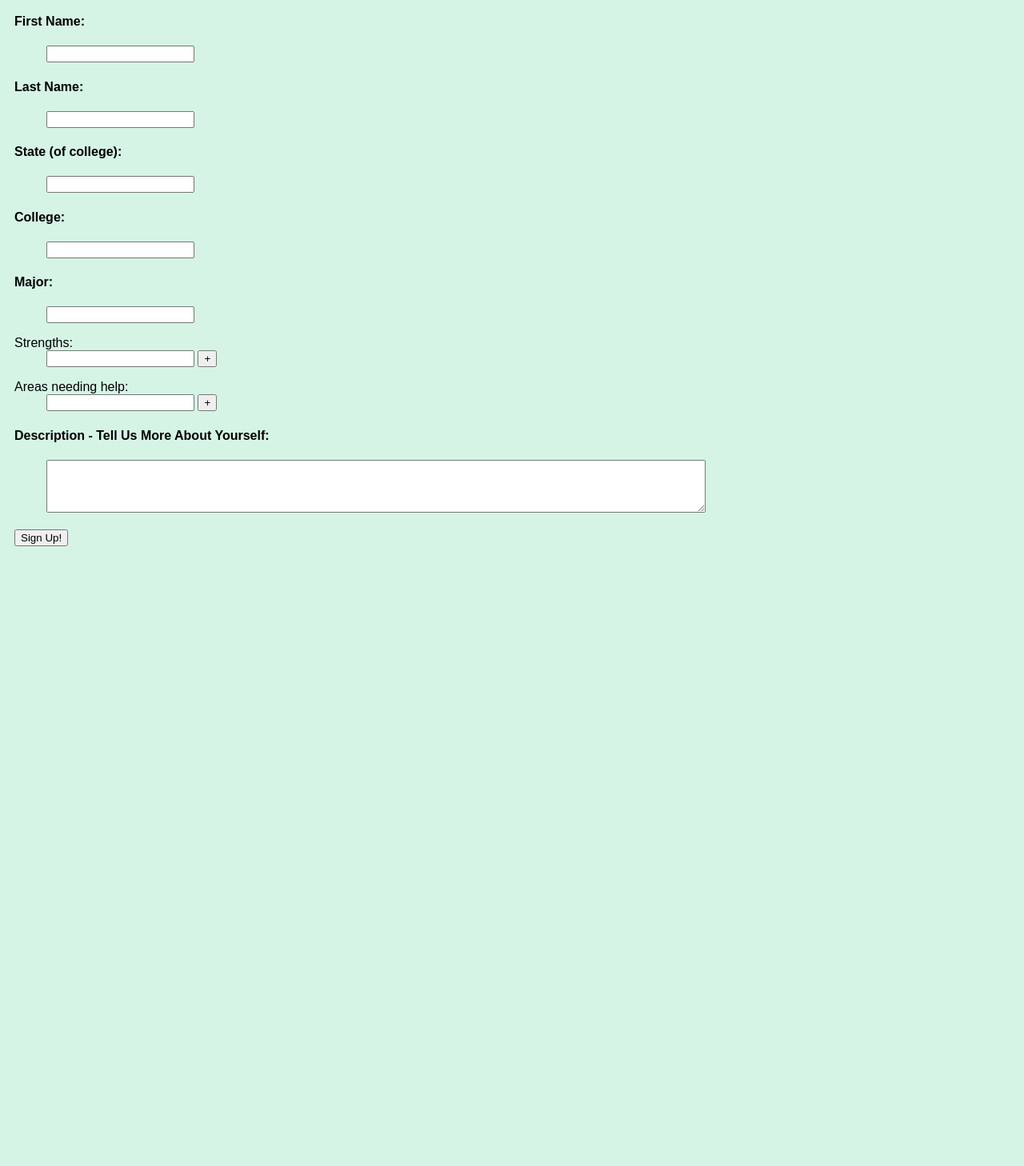
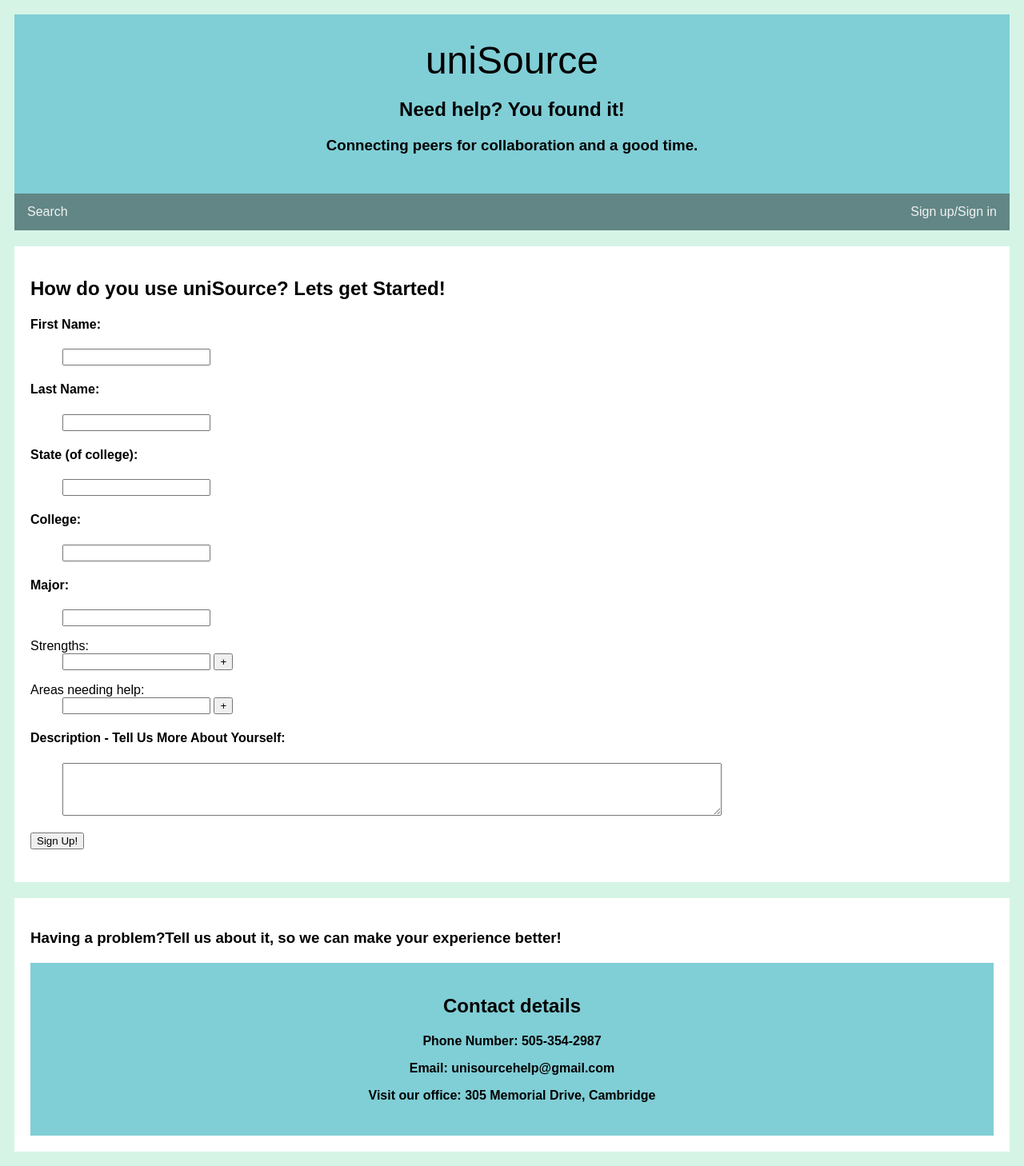
Before and after one commit to Acryus/Final-Project, a Python web app: template templates/createProfile.html in a window 1280 px wide. Shown: the whole page at 80% size. Before the commit the page ends 683 px from the top, so only its background shows below. Run offline with Jinja, Linux system fonts and the light colour scheme; the template is opened without the code that fills it, so the values that code supplies are empty.

Commit message:
seconf update

```diff
--- a/templates/createProfile.html
+++ b/templates/createProfile.html
@@ -72,8 +72,20 @@
     }
     </style>
 
+    <div class="header">
+      <font size="10">uniSource</font>
+      <h2> Need help? You found it!</h2>
+      <p><h3>Connecting peers for collaboration and a good time.</h3></p>
+    </div>
+
+    <div class="topnav">
+      <a href="createProfile.html">Search</a>
+      <a href="{{ loginUrl }}" style="float:right">Sign up/Sign in</a>
+    </div>
 
 
+    <div class="card">
+          <h2>How do you use uniSource? Lets get Started! </h2>
           <form autocomplete="off" action="/signup" method=post>
             <dl>
 
@@ -147,6 +159,21 @@
         <p></p>
             <h4><input type="submit" value="Sign Up!"></h4>
           </form>
+
+    </div>
+
+    <div class="card">
+          <h3>Having a problem?Tell us about it, so we can make your experience better!</h3>
+
+    <div class="footer">
+      <h2>Contact details </h2>
+      <h4>
+        <p>Phone Number: 505-354-2987</p>
+        <p>Email: unisourcehelp@gmail.com</p>
+        Visit our office: 305 Memorial Drive, Cambridge
+        </ul></h4>
+
+
   </body>
 <script src="../static/createProfile.js"></script>
 </html>
```
Also changed, not shown: templates/search.html (+5 -6 lines). Lines whose indentation alone changed are shown as unchanged.
